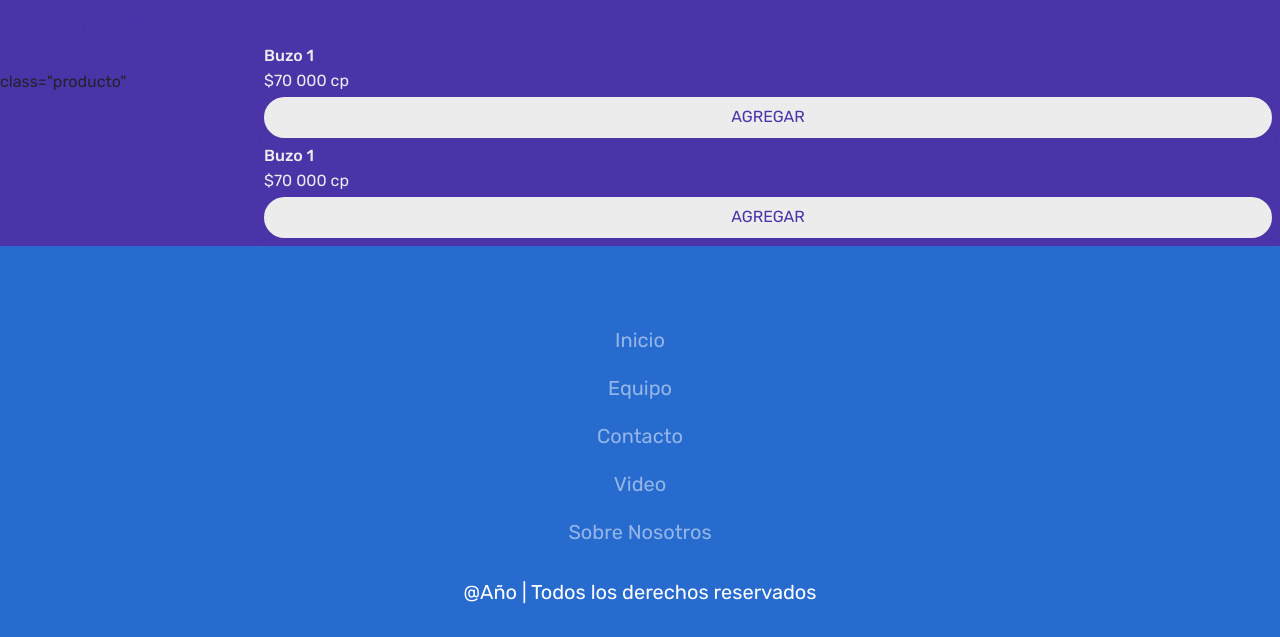
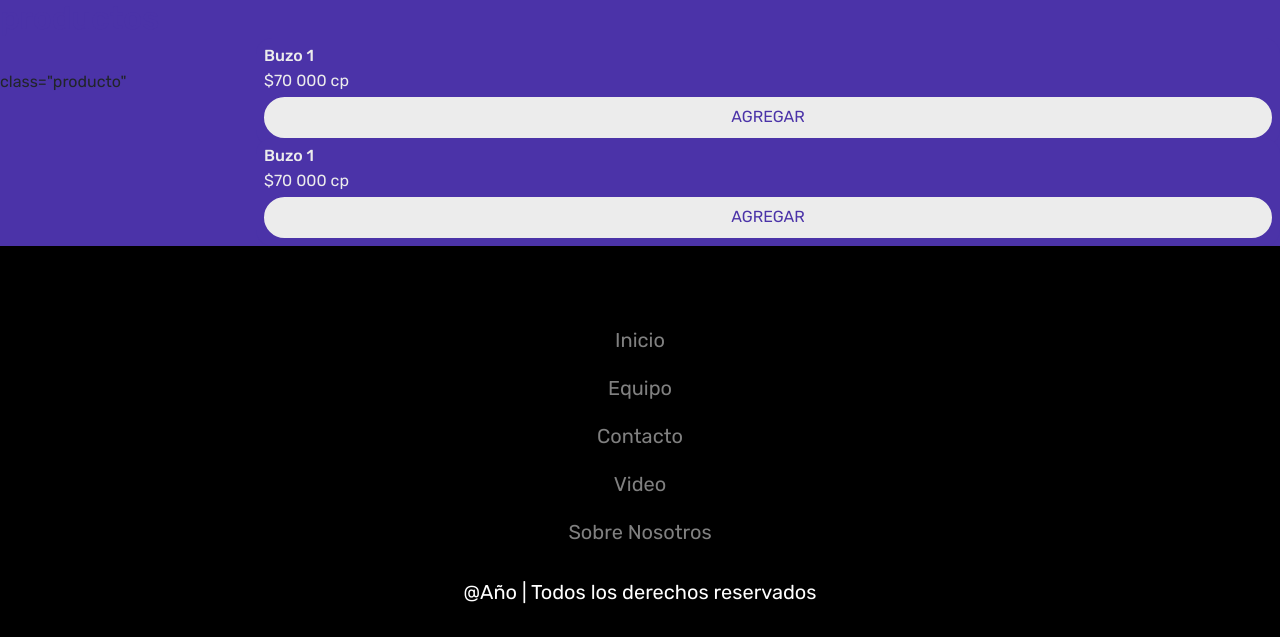
Before and after one commit to MatteoOlarte/gonoshop-django, a Django app: page /tienda/ in a window 1280 px wide. Shown: the part 903-1540 px from the top of the page. Run offline with Django 4.2, Linux system fonts and the light colour scheme; parts of the project's set-up code (start-up, migrations or seed data) failed here and were passed over.

Commit message:
Footer
Se puso el color de el footer de color negro

```diff
--- a/buzopolis/static/root/footer.css
+++ b/buzopolis/static/root/footer.css
@@ -16,7 +16,7 @@
   .footer {
     position: relative;
     width: 100%;
-    background: #286bcf;
+    background: #000000;
     min-height: 100px;
     padding: 20px 50px;
     display: flex;
```
